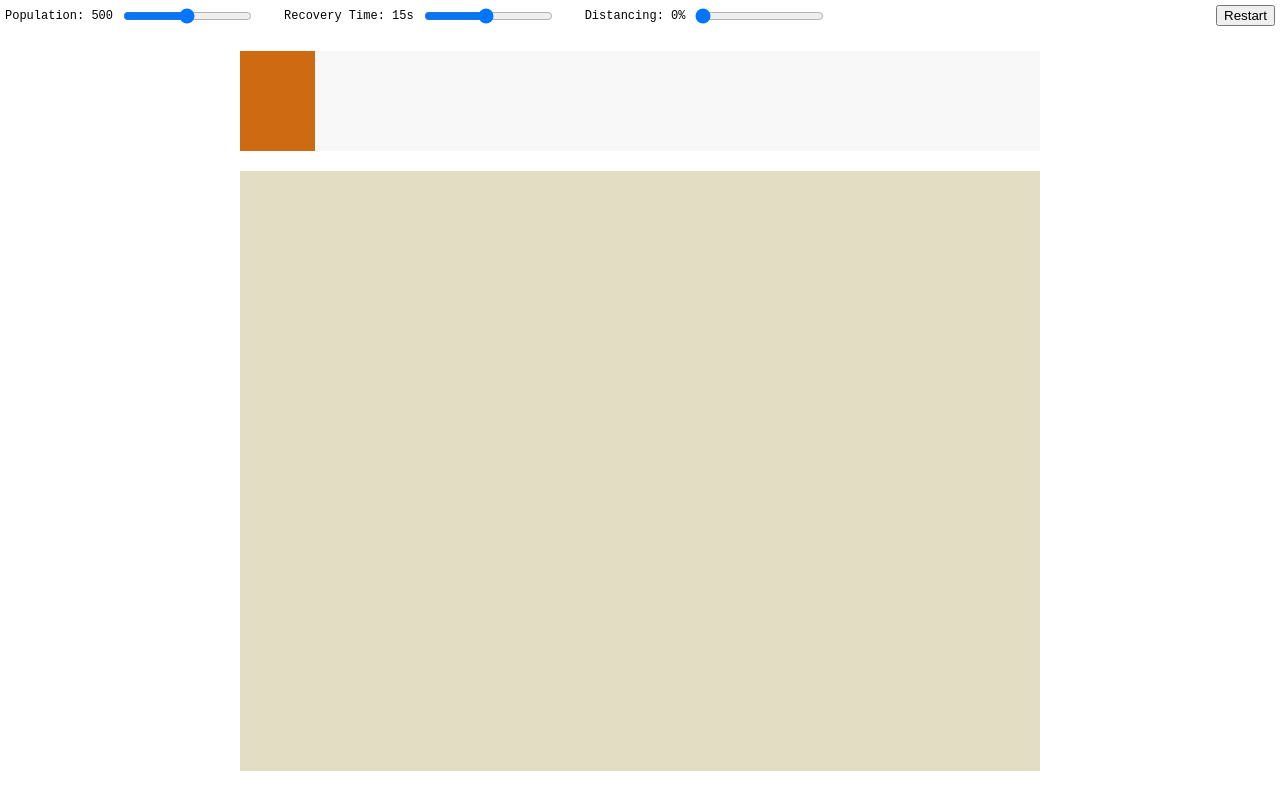
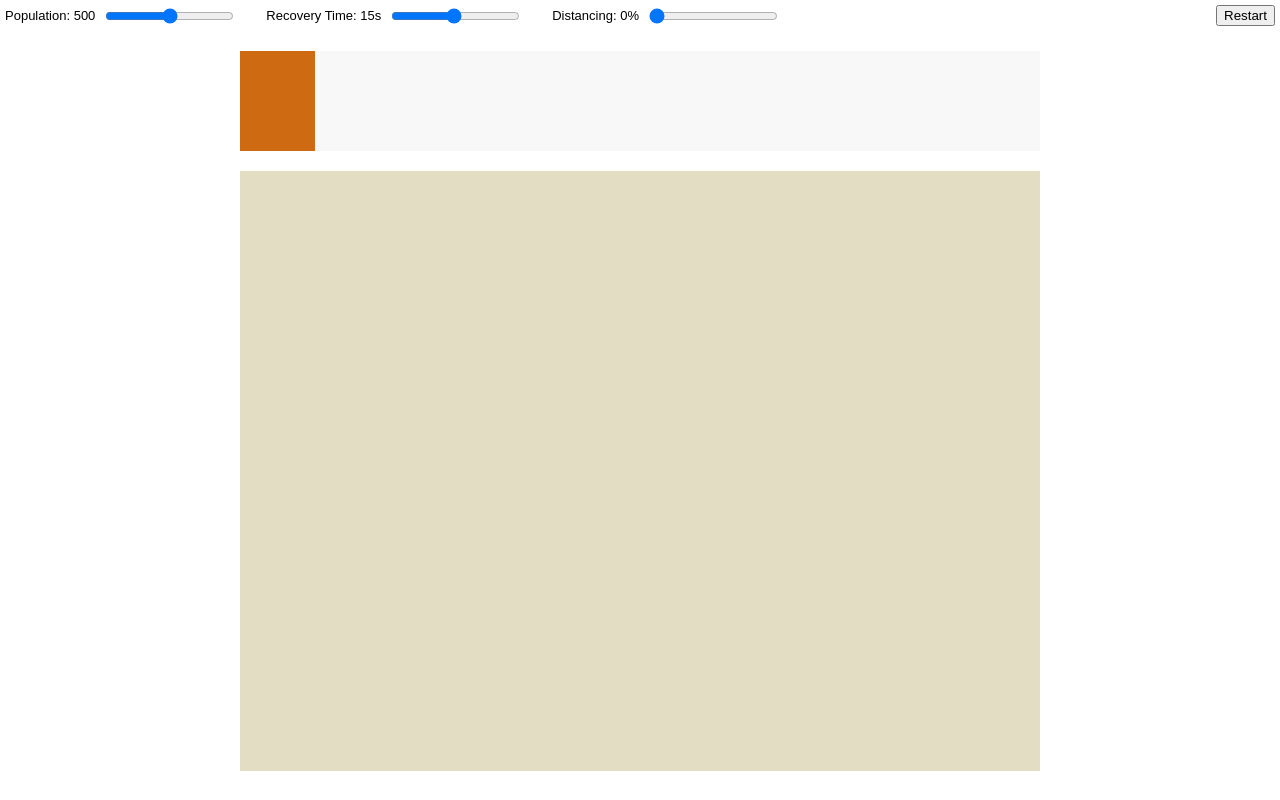
Before and after one commit to stasm/distancing, a website with bundled scripts: page play/index.html in a window 1280 px wide. Built offline with nearby package versions, Linux system fonts and the light colour scheme.

Commit message:
Arial, sans-serif

```diff
--- a/play/index.html
+++ b/play/index.html
@@ -12,7 +12,6 @@
         display: flex;
         flex-direction: column;
         align-items: center;
-        height: 100vh;
     }
     nav {
         width: 100vw;
--- a/src/ui/App.ts
+++ b/src/ui/App.ts
@@ -12,7 +12,7 @@ export function App(game: Game) {
                 display: flex;
                 justify-content: space-between;
                 padding: 5px;
-                font: 12px monospace;
+                font: 13px Arial, sans-serif;
             "
         >
             <div style="flex: 1; display: flex; flex-wrap: wrap;">
```
Also changed, not shown: index.html (+0 -1 lines).
